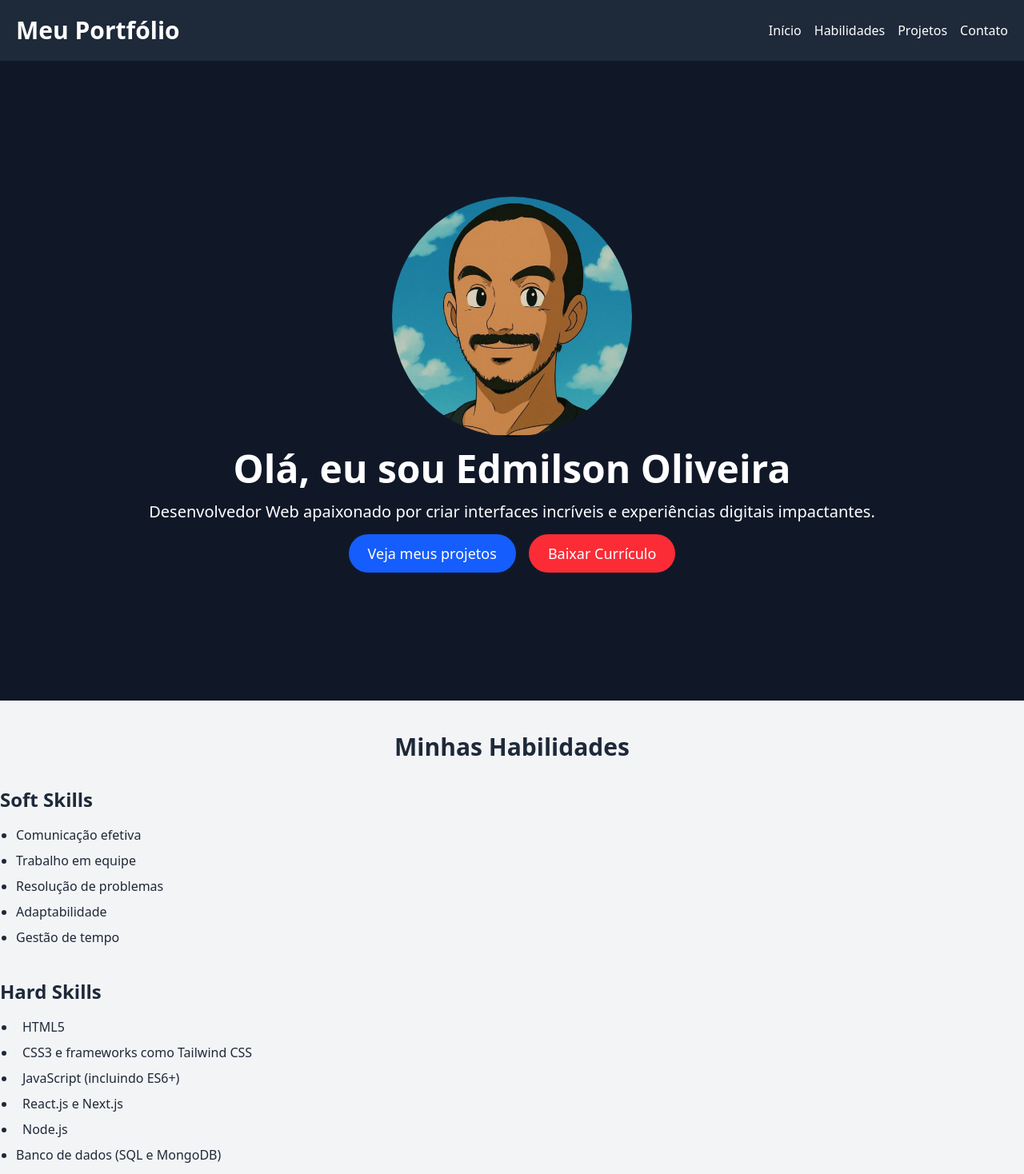
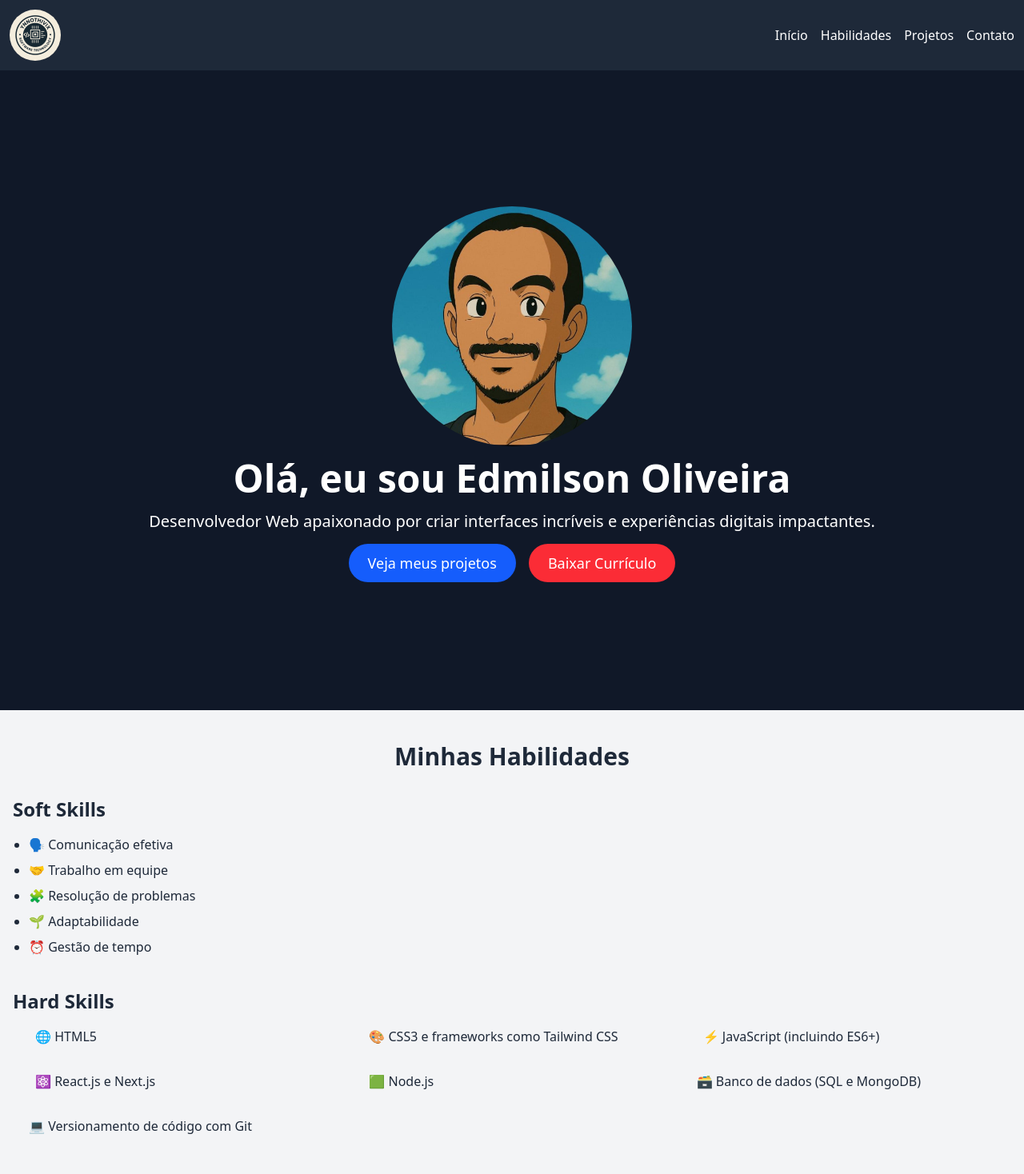
Before and after one commit to Psds13/landing-page, a Next.js app: page / in a window 1280 px wide. Shown: the top 1468 px of the page at 80% size. Built offline with nearby package versions, Linux system fonts and the light colour scheme.

Commit message:
Arquivo atualizado

```diff
--- a/src/app/components/Footer.tsx
+++ b/src/app/components/Footer.tsx
@@ -3,7 +3,7 @@ const Footer = () => {
       <footer className="bg-gray-800 text-white py-4">
         <div className="container mx-auto text-center">
           <p className="text-sm">
-            © {new Date().getFullYear()} Meu Portfólio. Todos os direitos reservados.
+            © {new Date().getFullYear()} Empresa Ynnothivix. Todos os direitos reservados.
           </p>
           <p className="text-xs mt-1">Desenvolvido com Next.js e Tailwind CSS</p>
           <p className="text-xs mt-1">
--- a/src/app/components/Header.tsx
+++ b/src/app/components/Header.tsx
@@ -1,9 +1,13 @@
 const Header = () => {
   return (
     <header className="bg-gray-800 text-white">
-        <div className="container mx-auto flex justify-between items-center p-5">
-          {/* Logo ou Nome */}
-          <h1 className="text-3xl font-bold">Meu Portfólio</h1>
+      <div className="container mx-auto flex justify-between items-center p-3"> {/* Reduzido o padding */}
+        {/* Logo ou Imagem */}
+        <img
+          src="img/ynnothivix.jpg" // Caminho para a sua imagem
+          alt="Logo da empresa"
+          className="h-16 rounded-full" // Reduzimos a altura da imagem
+        />
 
         {/* Botão de alternância para menu responsivo */}
         <button
--- a/src/app/components/Skills.tsx
+++ b/src/app/components/Skills.tsx
@@ -1,42 +1,42 @@
 const Skills = () => {
   return (
     <section id="skills" className="bg-gray-100 text-gray-800 py-10">
-        <div className="container mx-auto">
+      <div className="container mx-auto px-4">
         <h2 className="text-3xl font-bold text-center mb-8">Minhas Habilidades</h2>
 
         {/* Soft Skills */}
         <div className="mb-10">
           <h3 className="text-2xl font-bold mb-4">Soft Skills</h3>
           <ul className="list-disc pl-5 space-y-2">
-              <li>Comunicação efetiva</li>
-              <li>Trabalho em equipe</li>
-              <li>Resolução de problemas</li>
-              <li>Adaptabilidade</li>
-              <li>Gestão de tempo</li>
+            <li>🗣️ Comunicação efetiva</li>
+            <li>🤝 Trabalho em equipe</li>
+            <li>🧩 Resolução de problemas</li>
+            <li>🌱 Adaptabilidade</li>
+            <li>⏰ Gestão de tempo</li>
           </ul>
         </div>
 
         {/* Hard Skills */}
         <div>
           <h3 className="text-2xl font-bold mb-4">Hard Skills</h3>
-            <ul className="list-disc pl-5 space-y-2">
-              <li>
-                <i className="fab fa-html5 text-orange-500 mr-2"></i> HTML5
+          <ul className="list-disc pl-5 space-y-2 grid md:grid-cols-2 lg:grid-cols-3 gap-6">
+            <li className="flex items-center">
+              <i className="fab fa-html5 text-orange-500 mr-2"></i> 🌐 HTML5
             </li>
-              <li>
-                <i className="fab fa-css3-alt text-blue-500 mr-2"></i> CSS3 e frameworks como Tailwind CSS
+            <li className="flex items-center">
+              <i className="fab fa-css3-alt text-blue-500 mr-2"></i> 🎨 CSS3 e frameworks como Tailwind CSS
             </li>
-              <li>
-                <i className="fab fa-js text-yellow-500 mr-2"></i> JavaScript (incluindo ES6+)
+            <li className="flex items-center">
+              <i className="fab fa-js text-yellow-500 mr-2"></i> ⚡ JavaScript (incluindo ES6+)
             </li>
-              <li>
-                <i className="fab fa-react text-blue-400 mr-2"></i> React.js e Next.js
+            <li className="flex items-center">
+              <i className="fab fa-react text-blue-400 mr-2"></i> ⚛️ React.js e Next.js
             </li>
-              <li>
-                <i className="fab fa-node text-green-500 mr-2"></i> Node.js
+            <li className="flex items-center">
+              <i className="fab fa-node text-green-500 mr-2"></i> 🟩 Node.js
             </li>
-              <li>Banco de dados (SQL e MongoDB)</li>
-              <li>Versionamento de código com Git</li>
+            <li className="flex items-center">🗃️ Banco de dados (SQL e MongoDB)</li>
+            <li className="flex items-center">💻 Versionamento de código com Git</li>
           </ul>
         </div>
       </div>
```
Also changed, not shown: public/img/Ynnothivix.jpg (added). Lines whose indentation alone changed are shown as unchanged.
